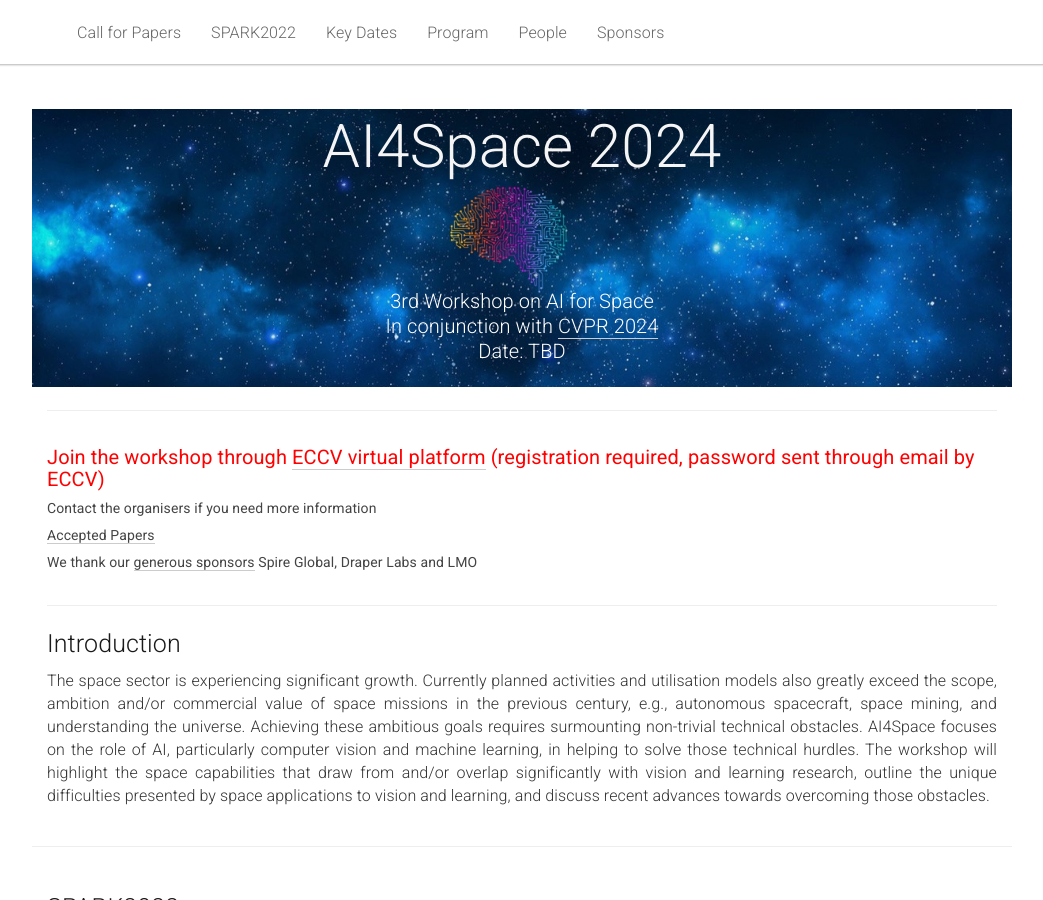
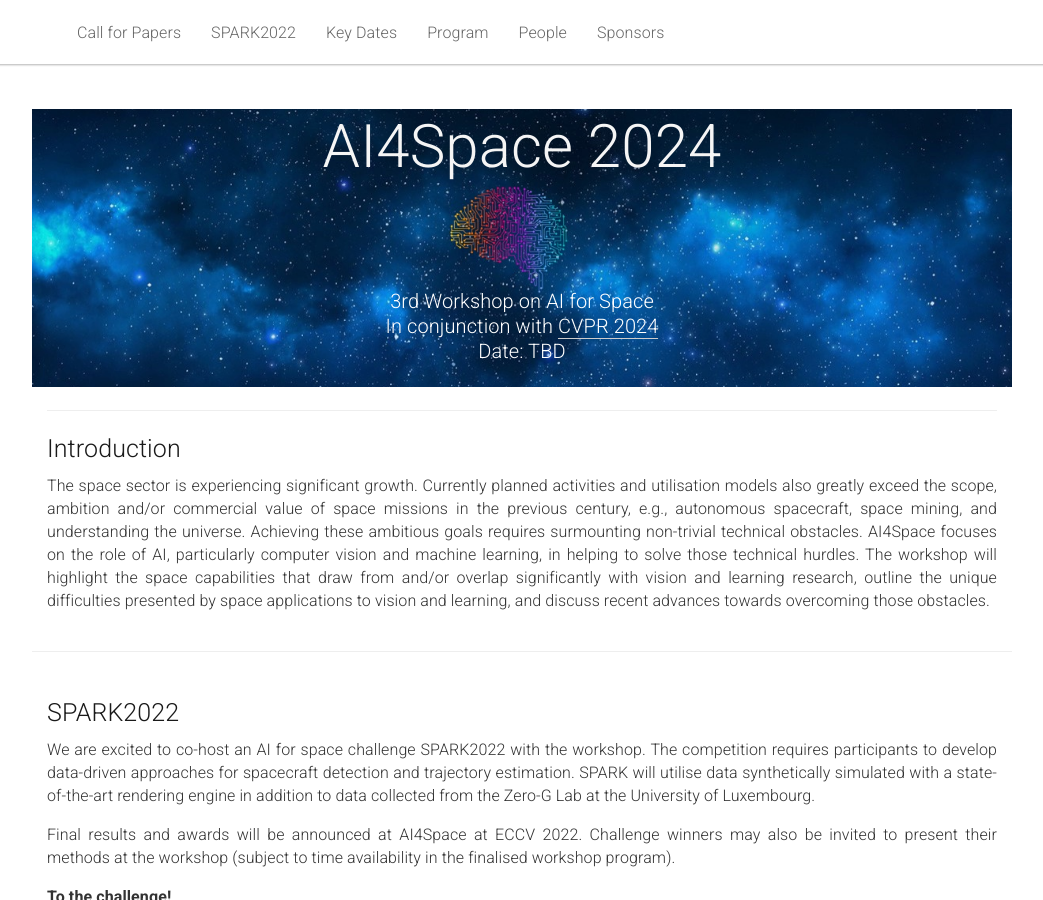
Before and after one commit to AIforSpace/2024, a Jekyll site: the page built from _pages/home.md, in a window 1280 px wide and 900 px high. Shown: the whole window, without its empty margins (118-1161 px from the left). Built offline with Jekyll 4.4.1, drawn with Linux system fonts in a browser that asks for light colours.

Commit message:
Update home.md

```diff
--- a/_pages/home.md
+++ b/_pages/home.md
@@ -23,17 +23,6 @@ acknowledgements: ""
     <center><h3 style="color:white">In conjunction with <a href="https://cvpr.thecvf.com/">CVPR 2024</a></h3></center>
     <center><h3 style="color:white">Date: TBD</h3></center>
     <br>
-  </div>
-</div>
-
-<hr>
-
-<div class="row">
-  <div class="col-xs-12">
-    <h5 style="color:red">Join the workshop through <a href="https://live.allintheloop.net/App/ortra/ortraECCV2022">ECCV virtual platform</a> (registration required, password sent through email by ECCV)</h5>
-    <h6>Contact the organisers if you need more information</h6>
-    <h6><a href="#papers">Accepted Papers</a></h6>
-    <h6>We thank our <a href="#sponsor_spire">generous sponsors</a> Spire Global, Draper Labs and LMO</h6>
   </div>
 </div>
 
```
